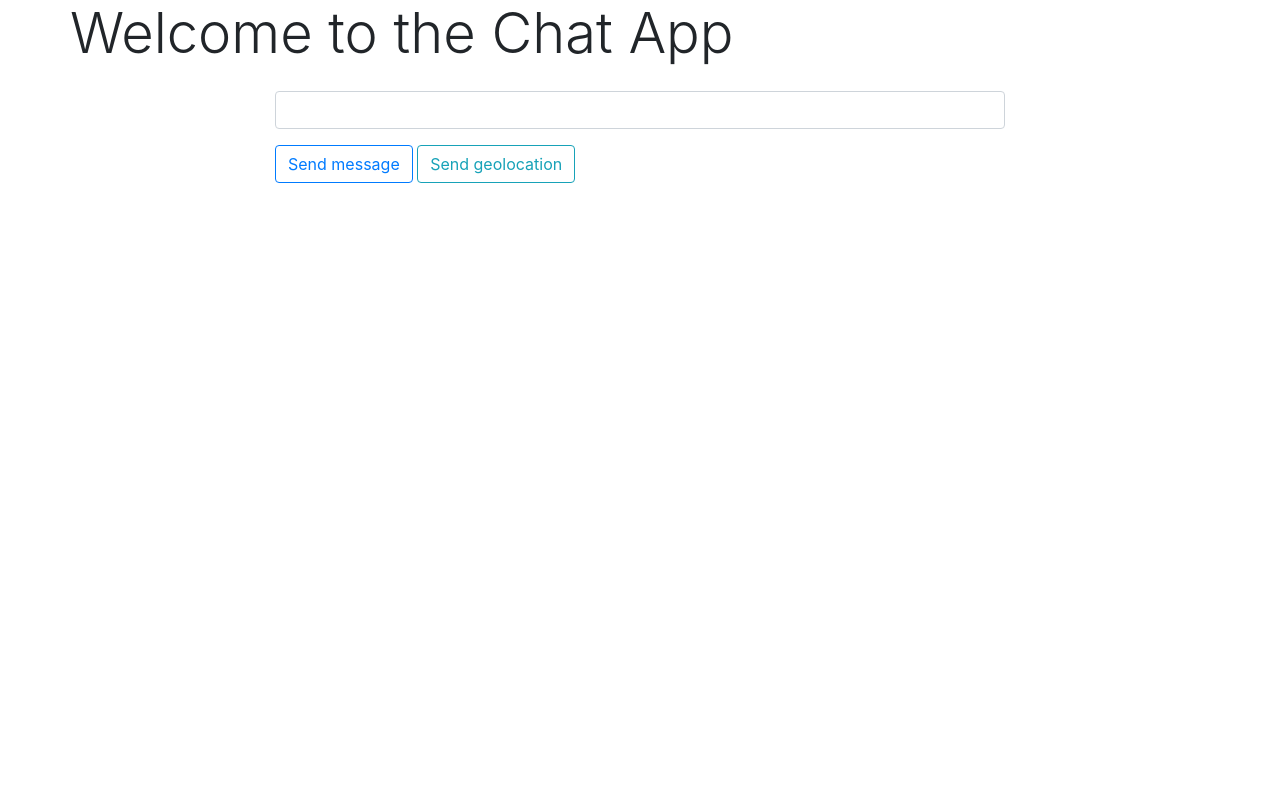
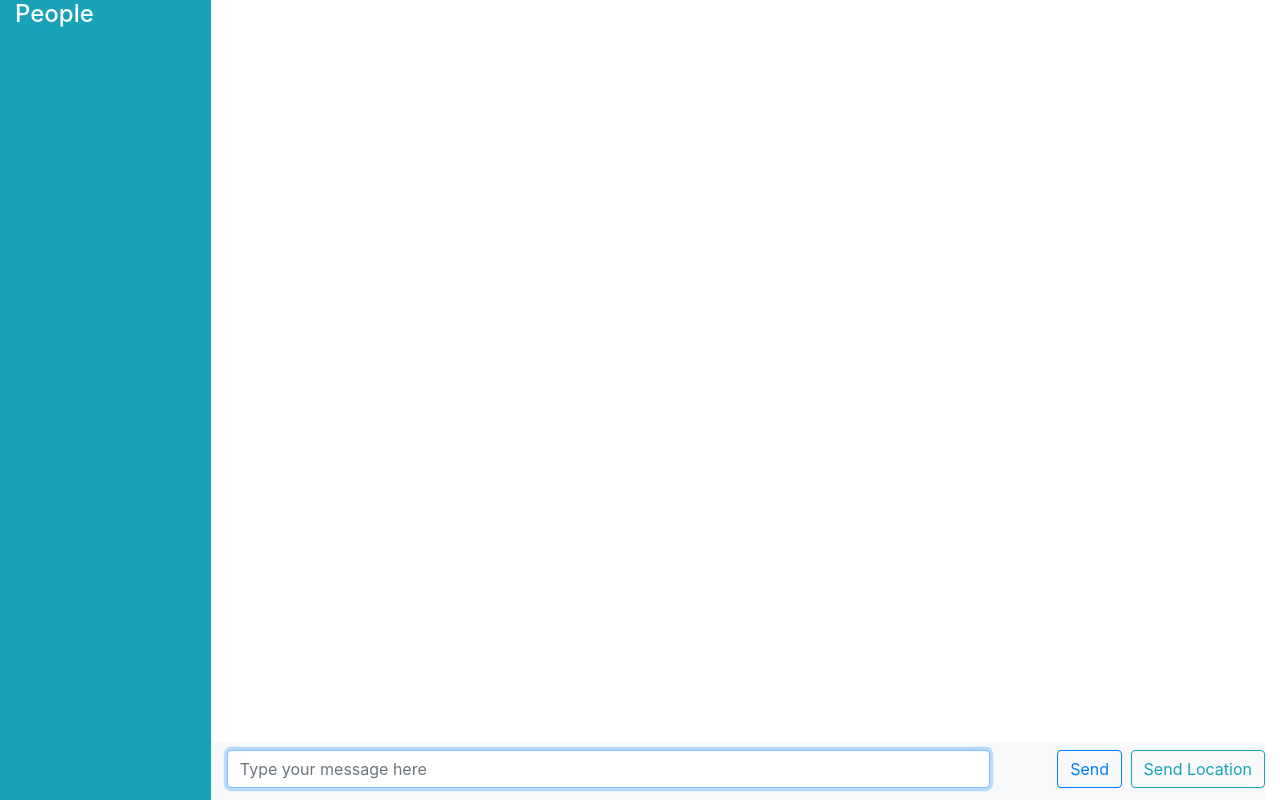
Before and after one commit to OAnouman/node-chat-app, a website: page public/index.html in a window 1280 px wide. Drawn offline with nearby package versions, Linux system fonts and the light colour scheme; no server answers.

Commit message:
Set up Chat app UI

```diff
--- /dev/null
+++ b/public/css/app.css
@@ -0,0 +1,7 @@
+.message-thread {
+    min-height: 80vh;
+}
+
+.main {
+    min-height: 100vh;
+}
--- a/public/index.html
+++ b/public/index.html
@@ -6,22 +6,23 @@
     <meta name="viewport" content="width=device-width, initial-scale=1.0">
     <meta http-equiv="X-UA-Compatible" content="ie=edge">
     <link rel="stylesheet" href="/css/libs/bootstrap.min.css">
+    <link rel="stylesheet" href="/css/app.css">
     <title>Chat App</title>
 </head>
 
 <body>
 
-    <div class="container">
+    <div class="container-fluid pl-0">
 
-        <div class="row">
+        <div class="d-flex align-content-stretch flex-row main">
 
-            <h1 class="display-4">Welcome to the Chat App</h1>
-
+            <div class="col-2 bg-info">
+                <h4 class="text-white">People</h4>
             </div>
 
-        <div class="row">
+            <div class="d-flex flex-column align-items-end col pl-0 pr-0">
 
-            <div class="col col-md-8 offset-md-2">
+                <div class="col">
 
                     <ol class="list-unstyled" id="message-thread">
 
@@ -31,31 +32,31 @@
 
                 </div>
 
-        </div>
+                <div class="w-100 pr-0 mt-auto pl-3 pb-2 pt-2 bg-light">
 
-        <div class="row">
+                    <form action="" id="message-form" class="form-inline d-flex flex-row">
 
-            <div class="col offset-md-2 col-md-8">
+                        <div class="form-group pl-0 mb-1 col-9">
 
-                <form action="" id="message-form">
-
-                    <div class="form-group">
-
-                        <input type="text" name="message" id="message" class="form-control">
+                            <input autofocus autocomplete="off" type="text" name="message" id="message" class="form-control col" placeholder="Type your message here">
 
                         </div>
 
-                    <button type="submit" class="btn btn-outline-primary">
+                        <div class="col-auto pl-0 pr-0 ml-auto">
 
-                        Send message
+                            <button type="submit" class="btn btn-outline-primary mb-md-1 ml-md-2 col-auto ml-0">
+
+                                Send
 
                             </button>
 
-                    <button class="btn btn-outline-info" type="button" id="send-geolocation">
+                            <button class="btn btn-outline-info mb-1 ml-1 col-auto" type="button" id="send-geolocation">
 
-                        Send geolocation
+                                Send Location
 
                             </button>
+
+                        </div>
 
                     </form>
 
@@ -63,11 +64,9 @@
 
             </div>
 
+        </div>
 
     </div>
-
-
-
 
 
     <script src="/socket.io/socket.io.js"></script>
@@ -80,6 +79,7 @@
 
     <script src="/js/index.js"></script>
 
+
 </body>
 
 
--- a/public/js/index.js
+++ b/public/js/index.js
@@ -39,13 +39,11 @@ $('#message-form').on('submit', (e) => {
         from: 'User',
         text: messageField.val(),
 
-    }, (data) => {
+    }, () => {
 
-        console.log(data);
+        messageField.val('');
 
     });
-
-    messageField.val('');
 
 });
 
@@ -63,6 +61,10 @@ socket.on('newLocationMessage', (message) => {
 
     messageThread.append(li);
 
+}, () => {
+
+
+
 });
 
 
@@ -76,17 +78,25 @@ geolocationButton.on('click', (e) => {
 
     }
 
+    geolocationButton.text('Sending Location...')
+        .attr('disabled', 'true');
+
     navigator.geolocation.getCurrentPosition((position) => {
 
         eventEmitter('createLocationMessage', {
             latitude: position.coords.latitude,
             longitude: position.coords.longitude,
-        }, (data) => {
+        }, () => {
 
-
+            geolocationButton.removeAttr('disabled')
+                .text('Send Location');
 
         });
 
-    }, () => alert('Unable to fetch your position.'));
+    }, () => {
+        alert('Unable to fetch your position.');
+        geolocationButton.removeAttr('disabled')
+            .text('Send Location');
+    });
 
 })
```
Lines whose indentation alone changed are shown as unchanged.
